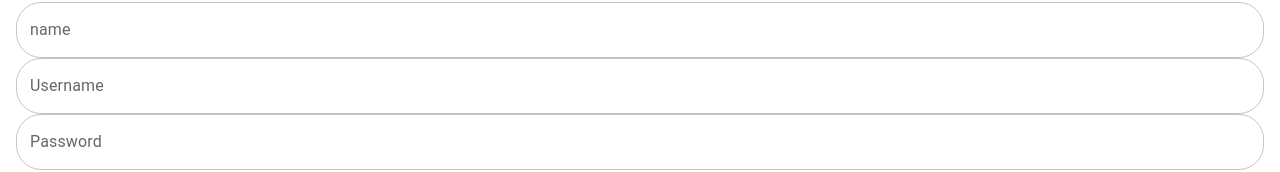
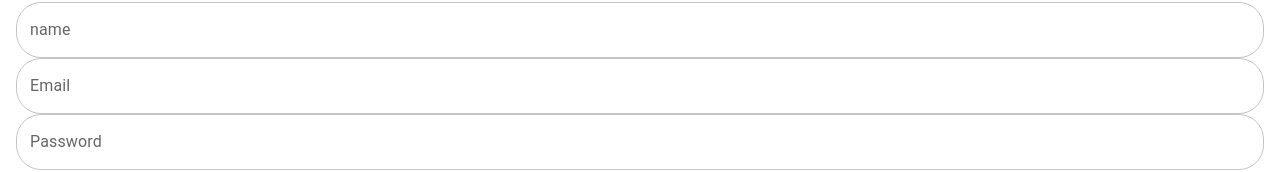
Before and after one commit to parsashhub/air-bnc-booking, a React (Vite) app in the folder front-end/: page /auth/signup in a window 1280 px wide. Shown: the part 3988-4160 px from the top of the page. Built offline with nearby package versions, Linux system fonts and the light colour scheme.

Commit message:
front: implement the signup page

```diff
--- a/front-end/src/auth/signUp/index.jsx
+++ b/front-end/src/auth/signUp/index.jsx
@@ -8,23 +8,31 @@ import {
 } from "@mui/material";
 import * as yup from "yup";
 import { useFormik } from "formik";
-import { Link } from "react-router-dom";
+import { Link, useNavigate } from "react-router-dom";
 import axios from "axios";
+import { toast } from "react-toastify";
 
 const SignUp = () => {
+  const navigate = useNavigate();
   const formik = useFormik({
     initialValues: {
       name: "",
-      username: "",
+      email: "",
       password: "",
     },
     validationSchema: yup.object().shape({
       name: yup.string().required(),
-      username: yup.string().required(),
+      email: yup.string().email().required(),
       password: yup.string().required().min(4),
     }),
     onSubmit: async (values) => {
-      await axios.post("/api/auth/signup", values);
+      try {
+        await axios.post("/api/users", values);
+        toast.success("user created successfully");
+        navigate("/");
+      } catch (e) {
+        toast.error(e.message);
+      }
     },
   });
   const { handleChange, handleBlur, handleSubmit, values, touched, errors } =
@@ -52,13 +60,13 @@ const SignUp = () => {
             InputProps={{ sx: { borderRadius: "25px" } }}
           />
           <TextField
-            name="username"
-            label="Username"
-            value={values.username}
+            name="email"
+            label="Email"
+            value={values.email}
             onBlur={handleBlur}
             onChange={handleChange}
-            helperText={touched["username"] && errors["username"]}
-            error={!!(touched["username"] && errors["username"])}
+            helperText={touched["email"] && errors["email"]}
+            error={!!(touched["email"] && errors["email"])}
             fullWidth
             InputProps={{ sx: { borderRadius: "25px" } }}
           />
```
